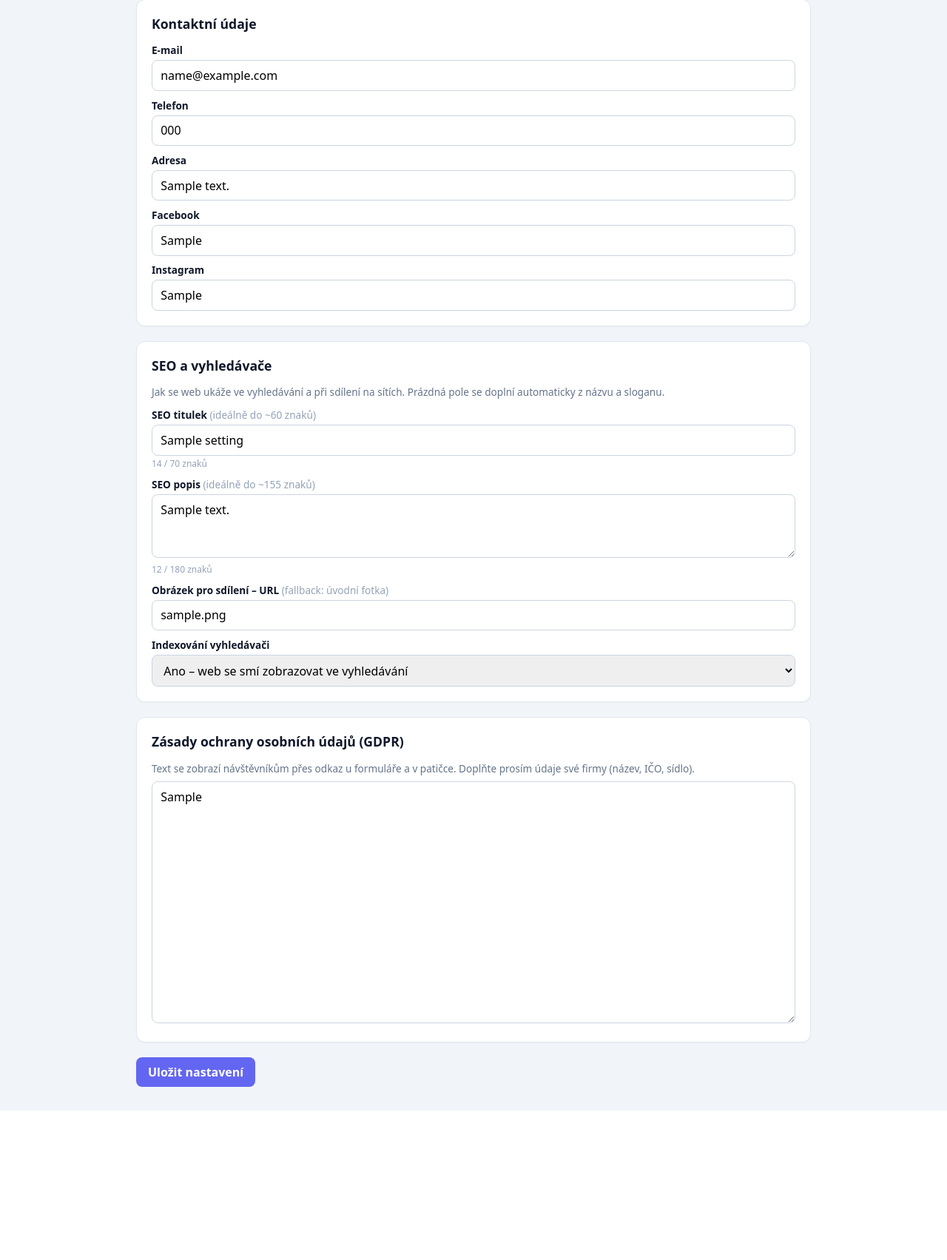
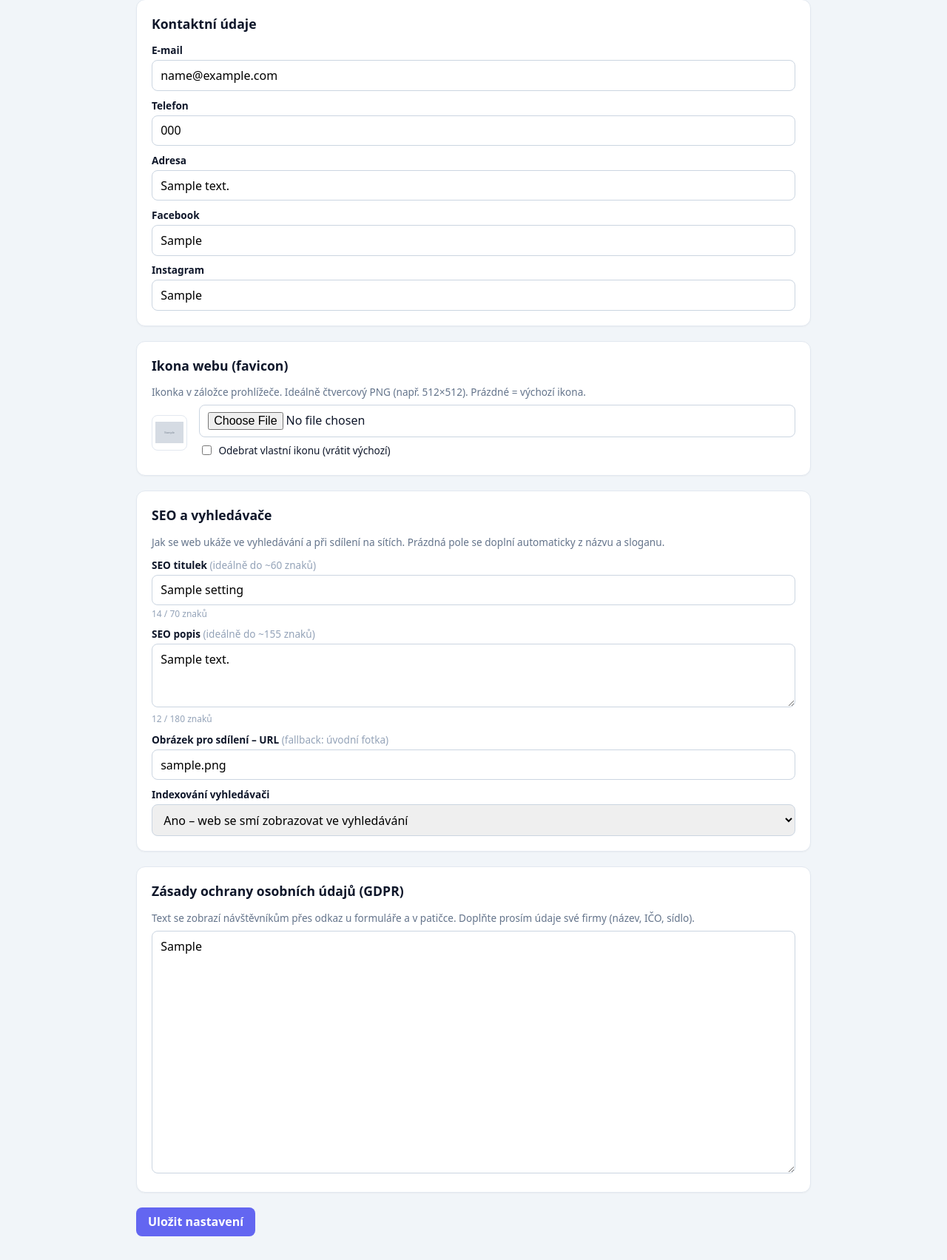
Before and after one commit to lunax86/profolio, a PHP site: template backend/admin/views/settings.php in a window 1280 px wide. Shown: the part 470-2173 px from the top of the page at 74% size. Before the commit the page ends 1971 px from the top, so only its background shows below. Run offline with PHP 8.4, Linux system fonts and the light colour scheme; the template is opened without the code that fills it: most values are stand-ins (such as "Sample title", 1, 10 or a date in 2020); grey boxes marked "Sample" are stand-in pictures; data that the repository does not hold is empty.

Commit message:
Admin: nahrání vlastního faviconu v Nastavení

```diff
--- a/backend/admin/views/settings.php
+++ b/backend/admin/views/settings.php
@@ -9,7 +9,10 @@ $e = static fn ($v): string => htmlspecialchars((string) $v, ENT_QUOTES, 'UTF-8'
 $val = static fn (string $k): string => htmlspecialchars((string) ($settings[$k] ?? ''), ENT_QUOTES, 'UTF-8');
 ?>
 <h1>Nastavení webu</h1>
-<form method="post" action="/admin/settings">
+<?php if (!empty($_GET['err'])): ?>
+<div class="alert"><?= $e($_GET['err']) ?></div>
+<?php endif; ?>
+<form method="post" action="/admin/settings" enctype="multipart/form-data">
     <?= Csrf::field() ?>
     <div class="card">
         <h2 style="margin-top:0;font-size:1.1rem;">Úvodní sekce (hero)</h2>
@@ -34,6 +37,24 @@ $val = static fn (string $k): string => htmlspecialchars((string) ($settings[$k]
         <input type="url" name="social_facebook" value="<?= $val('social_facebook') ?>">
         <label>Instagram</label>
         <input type="url" name="social_instagram" value="<?= $val('social_instagram') ?>">
+    </div>
+    <div class="card">
+        <h2 style="margin-top:0;font-size:1.1rem;">Ikona webu (favicon)</h2>
+        <p style="color:#64748b;font-size:.85rem;margin:.25rem 0 .5rem;">
+            Ikonka v záložce prohlížeče. Ideálně čtvercový PNG (např. 512×512). Prázdné = výchozí ikona.
+        </p>
+        <div style="display:flex;align-items:center;gap:1rem;">
+            <img src="<?= $val('favicon_path') ?: '/favicon.svg' ?>" alt="favicon" width="48" height="48"
+                 style="border:1px solid #e2e8f0;border-radius:8px;background:#fff;object-fit:contain;padding:4px;">
+            <div style="flex:1;">
+                <input type="file" name="favicon" accept="image/png,image/jpeg,image/webp">
+                <?php if ($val('favicon_path')): ?>
+                <label style="font-weight:400;margin-top:.5rem;display:flex;align-items:center;gap:.4rem;">
+                    <input type="checkbox" name="favicon_remove" value="1" style="width:auto;"> Odebrat vlastní ikonu (vrátit výchozí)
+                </label>
+                <?php endif; ?>
+            </div>
+        </div>
     </div>
     <div class="card">
         <h2 style="margin-top:0;font-size:1.1rem;">SEO a vyhledávače</h2>
```
Also changed, not shown: backend/admin/index.php (+10 -0 lines), backend/src/Support/SeoRenderer.php (+9 -0 lines).
